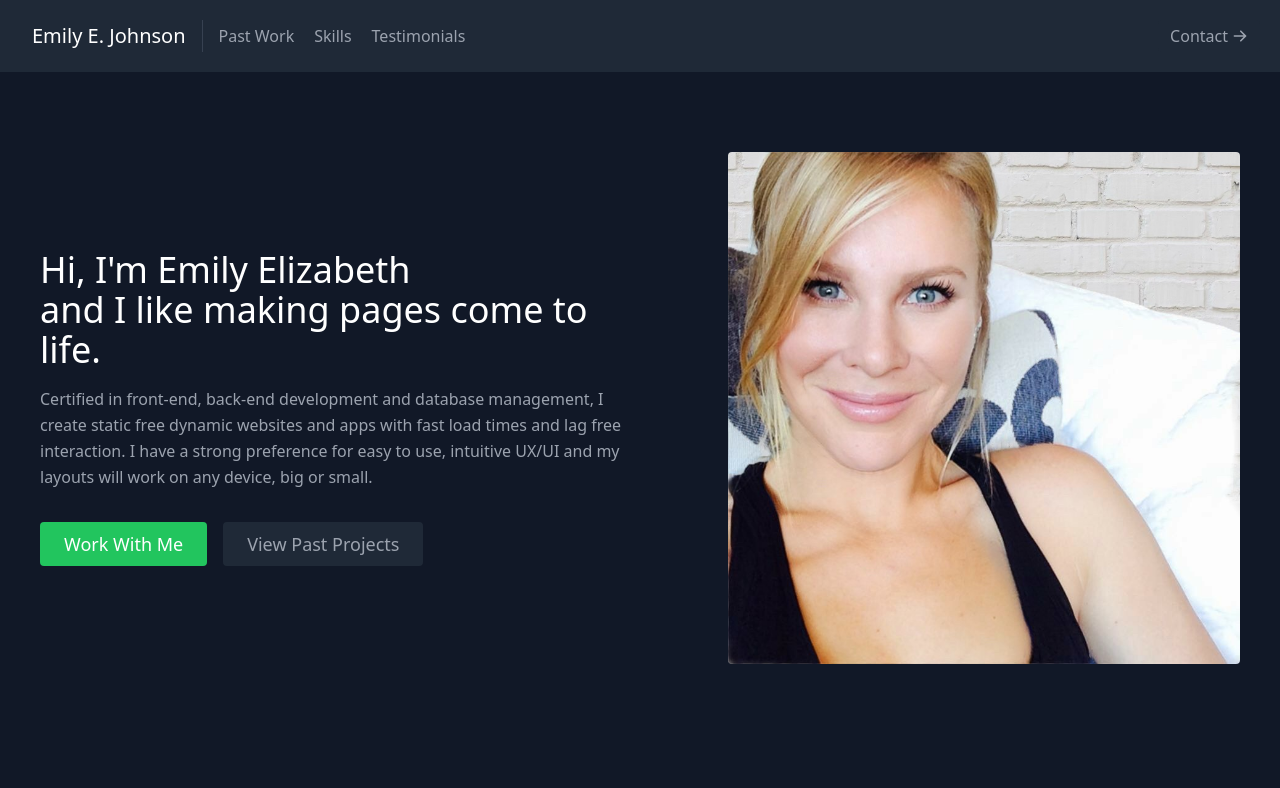
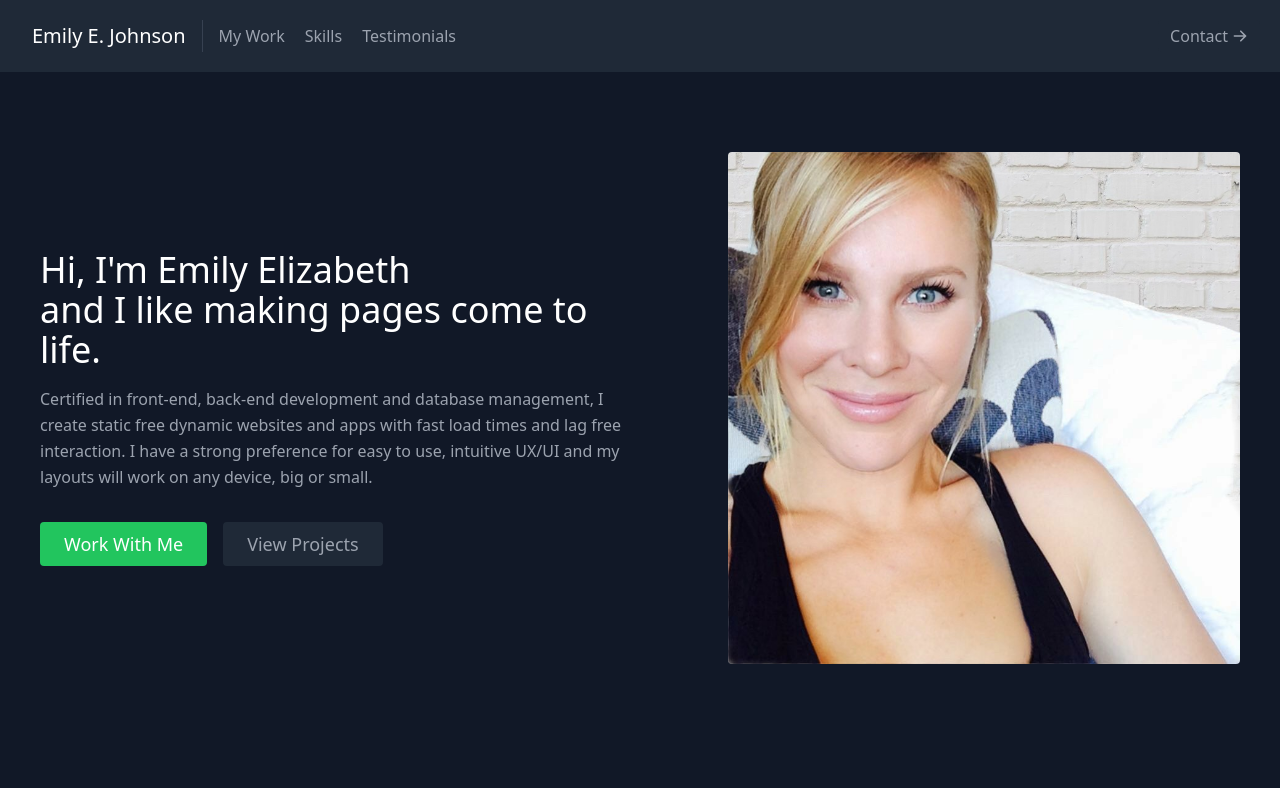
Before and after one commit to EmmyEJohnson/emily-portfolio1, a React (Create React App) app: page / in a window 1280 px wide. Shown: the top 788 px of the page. Built offline with nearby package versions, Linux system fonts and the light colour scheme.

Commit message:
make minor updates

```diff
--- a/src/components/About.js
+++ b/src/components/About.js
@@ -23,7 +23,7 @@ export default function About() {
             <a
               href="#projects"
               className="ml-4 inline-flex text-gray-400 bg-gray-800 border-0 py-2 px-6 focus:outline-none hover:bg-gray-700 hover:text-white rounded text-lg">
-              View Past Projects
+              View Projects
             </a>
           </div>
         </div>
--- a/src/components/Navbar.js
+++ b/src/components/Navbar.js
@@ -14,7 +14,7 @@ export default function Navbar() {
         </a>
         <nav className="md:mr-auto md:ml-4 md:py-1 md:pl-4 md:border-l md:border-gray-700	flex flex-wrap items-center text-base justify-center">
           <a href="#projects" className="mr-5 hover:text-white">
-            Past Work
+            My Work
           </a>
           <a href="#skills" className="mr-5 hover:text-white">
             Skills
```
